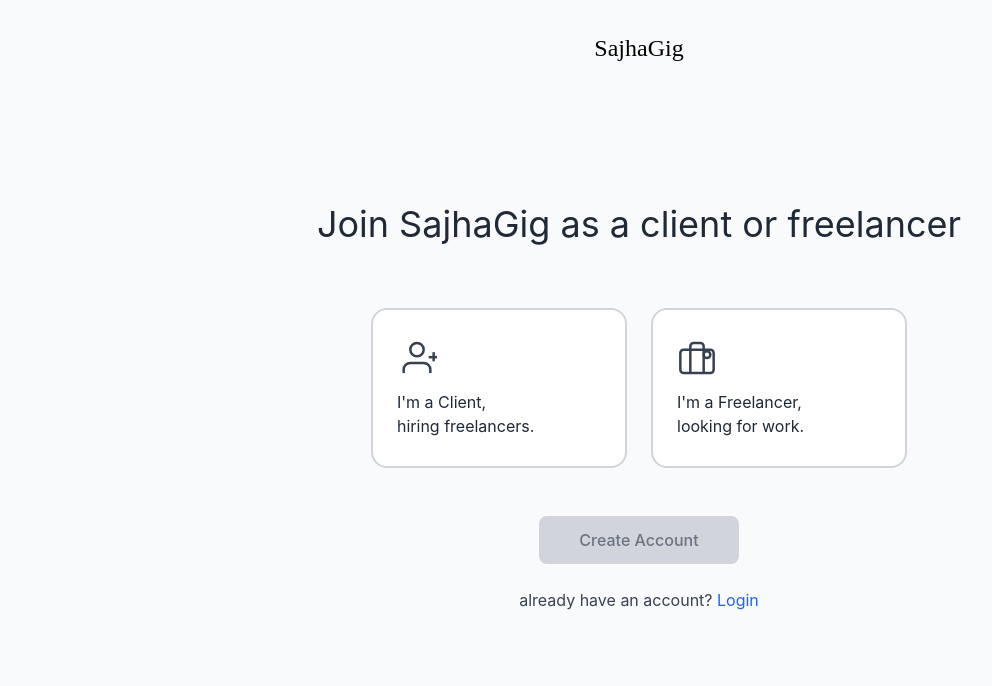
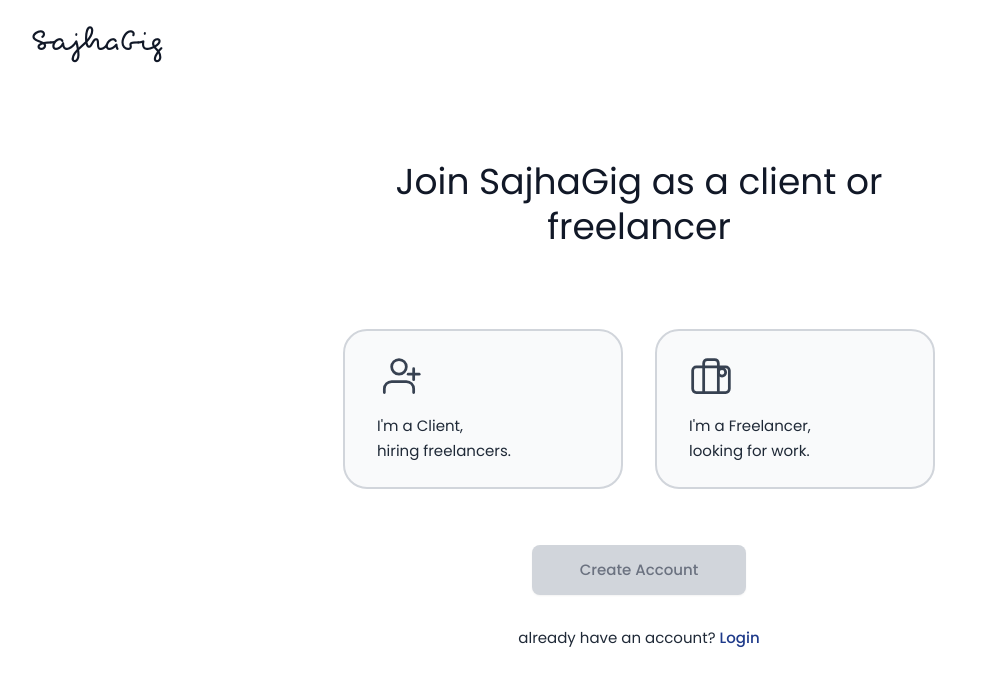
Before and after one commit to ProgNoobO1/SajhaGig, a React (Create React App) app: page /signup in a window 1280 px wide. Shown: the top 686 px of the page, without its empty margins (1-993 px from the left). Built offline with nearby package versions, Linux system fonts and the light colour scheme.

Commit message:
Signup page frontend

```diff
--- a/public/index.html
+++ b/public/index.html
@@ -15,6 +15,10 @@
       user's mobile device or desktop. See https://developers.google.com/web/fundamentals/web-app-manifest/
     -->
     <link rel="manifest" href="%PUBLIC_URL%/manifest.json" />
+    <!-- Google Fonts - Poppins -->
+    <link rel="preconnect" href="https://fonts.googleapis.com">
+    <link rel="preconnect" href="https://fonts.gstatic.com" crossorigin>
+    <link href="https://fonts.googleapis.com/css2?family=Poppins:wght@300;400;500;600;700&display=swap" rel="stylesheet">
     <!--
       Notice the use of %PUBLIC_URL% in the tags above.
       It will be replaced with the URL of the `public` folder during the build.
@@ -24,7 +28,7 @@
       work correctly both with client-side routing and a non-root public URL.
       Learn how to configure a non-root public URL by running `npm run build`.
     -->
-    <title>React App</title>
+    <title>SajhaGig</title>
   </head>
   <body>
     <noscript>You need to enable JavaScript to run this app.</noscript>
--- a/src/index.css
+++ b/src/index.css
@@ -16,3 +16,10 @@
   font-family: source-code-pro, Menlo, Monaco, Consolas, 'Courier New',
     monospace;
 }
+
+@font-face {
+  font-family: 'LogoFont';
+  src: url('/public/fonts/Pecita.otf') format('opentype');
+  font-weight: normal;
+  font-style: normal;
+}
--- a/src/pages/Home.js
+++ b/src/pages/Home.js
@@ -3,22 +3,22 @@
 
 const Home = () => {
   return (
-    <div className="min-h-screen bg-gray-50 flex flex-col items-center justify-center px-4">
+    <div className="min-h-screen bg-white flex flex-col items-center justify-center px-4">
       <div className="text-center">
-        <h1 className="text-5xl font-handwritten mb-4 text-gray-800">SajhaGig</h1>
-        <p className="text-xl text-gray-600 mb-8">
+        <h1 className="text-5xl font-logo mb-4 text-gray-900">SajhaGig</h1>
+        <p className="text-xl text-gray-700 mb-8">
           Connect with talented freelancers or find your next project
         </p>
         <div className="flex gap-4 justify-center">
           <Link
             to="/signup"
-            className="px-8 py-3 bg-blue-700 text-white rounded-lg font-medium hover:bg-blue-800 transition-all duration-200"
+            className="px-8 py-3 bg-primary-blue text-white rounded-lg font-medium hover:bg-[#1e40af] transition-all duration-300 shadow-sm hover:shadow-md"
           >
             Sign Up
           </Link>
           <Link
             to="/login"
-            className="px-8 py-3 bg-white text-blue-700 border-2 border-blue-700 rounded-lg font-medium hover:bg-blue-50 transition-all duration-200"
+            className="px-8 py-3 bg-white text-primary-blue border-2 border-primary-blue rounded-lg font-medium hover:bg-blue-50 transition-all duration-300"
           >
             Login
           </Link>
--- a/src/pages/Signup.js
+++ b/src/pages/Signup.js
@@ -8,79 +8,81 @@
   };
 
   return (
-    <div className="min-h-screen bg-gray-50 flex flex-col">
+    <div className="min-h-screen bg-white flex flex-col font-sans">
       {/* Logo */}
-      <div className="p-8">
-        <h1 className="text-2xl font-handwritten">SajhaGig</h1>
+      <div className="px-8 py-6">
+        <h1 className="text-4xl font-logo text-gray-900 text-left">SajhaGig</h1>
       </div>
 
       {/* Main Content */}
-      <div className="flex-1 flex flex-col items-center justify-center px-4 -mt-20">
+      <div className="flex-1 flex flex-col items-center justify-center px-4 pb-20">
         {/* Heading */}
-        <h2 className="text-3xl md:text-4xl font-normal text-gray-800 mb-16 text-center">
+        <h2 className="text-[32px] md:text-[36px] font-sans text-gray-900 mb-20 text-center max-w-2xl leading-tight">
           Join SajhaGig as a client or freelancer
         </h2>
 
         {/* Role Selection Cards */}
-        <div className="flex flex-col md:flex-row gap-6 mb-12">
+        <div className="flex flex-col md:flex-row gap-8 mb-14">
           {/* Client Card */}
           <button
             onClick={() => handleRoleSelect('client')}
-            className={`w-64 h-40 rounded-2xl border-2 transition-all duration-200 flex flex-col items-start justify-center p-6 ${
-              selectedRole === 'client'
-                ? 'border-blue-600 bg-blue-50'
-                : 'border-gray-300 bg-white hover:border-gray-400'
-            }`}
+            className={`w-[280px] h-[160px] rounded-3xl border-2 transition-all duration-300 flex flex-col items-start justify-center px-8 py-6 ${selectedRole === 'client'
+                ? 'border-primary-blue bg-blue-50'
+                : 'border-gray-300 bg-gray-50 hover:border-gray-400 hover:bg-gray-100'
+              }`}
           >
-            <div className="mb-3">
+            <div className="mb-4">
               <svg
-                width="40"
-                height="40"
+                width="44"
+                height="44"
                 viewBox="0 0 24 24"
                 fill="none"
                 stroke="currentColor"
                 strokeWidth="1.5"
-                className={selectedRole === 'client' ? 'text-blue-600' : 'text-gray-700'}
+                strokeLinecap="round"
+                strokeLinejoin="round"
+                className={selectedRole === 'client' ? 'text-primary-blue' : 'text-gray-700'}
               >
                 <path d="M20 21v-2a4 4 0 0 0-4-4H8a4 4 0 0 0-4 4v2" />
                 <circle cx="12" cy="7" r="4" />
-                <path d="M22 8.5V14" />
-                <path d="M19 11.5h6" />
+                <line x1="23" y1="11" x2="17" y2="11" />
+                <line x1="20" y1="8" x2="20" y2="14" />
               </svg>
             </div>
-            <div className={`text-left ${selectedRole === 'client' ? 'text-blue-600' : 'text-gray-800'}`}>
-              <p className="text-base font-normal">I'm a Client,</p>
-              <p className="text-base font-normal">hiring freelancers.</p>
+            <div className={`text-left ${selectedRole === 'client' ? 'text-primary-blue' : 'text-gray-800'}`}>
+              <p className="text-[15px] font-normal leading-relaxed">I'm a Client,</p>
+              <p className="text-[15px] font-normal leading-relaxed">hiring freelancers.</p>
             </div>
           </button>
 
           {/* Freelancer Card */}
           <button
             onClick={() => handleRoleSelect('freelancer')}
-            className={`w-64 h-40 rounded-2xl border-2 transition-all duration-200 flex flex-col items-start justify-center p-6 ${
-              selectedRole === 'freelancer'
-                ? 'border-blue-600 bg-blue-50'
-                : 'border-gray-300 bg-white hover:border-gray-400'
-            }`}
+            className={`w-[280px] h-[160px] rounded-3xl border-2 transition-all duration-300 flex flex-col items-start justify-center px-8 py-6 ${selectedRole === 'freelancer'
+                ? 'border-primary-blue bg-blue-50'
+                : 'border-gray-300 bg-gray-50 hover:border-gray-400 hover:bg-gray-100'
+              }`}
           >
-            <div className="mb-3">
+            <div className="mb-4">
               <svg
-                width="40"
-                height="40"
+                width="44"
+                height="44"
                 viewBox="0 0 24 24"
                 fill="none"
                 stroke="currentColor"
                 strokeWidth="1.5"
-                className={selectedRole === 'freelancer' ? 'text-blue-600' : 'text-gray-700'}
+                strokeLinecap="round"
+                strokeLinejoin="round"
+                className={selectedRole === 'freelancer' ? 'text-primary-blue' : 'text-gray-700'}
               >
                 <rect x="2" y="7" width="20" height="14" rx="2" ry="2" />
                 <path d="M16 21V5a2 2 0 0 0-2-2h-4a2 2 0 0 0-2 2v16" />
                 <circle cx="18" cy="10" r="2" />
               </svg>
             </div>
-            <div className={`text-left ${selectedRole === 'freelancer' ? 'text-blue-600' : 'text-gray-800'}`}>
-              <p className="text-base font-normal">I'm a Freelancer,</p>
-              <p className="text-base font-normal">looking for work.</p>
+            <div className={`text-left ${selectedRole === 'freelancer' ? 'text-primary-blue' : 'text-gray-800'}`}>
+              <p className="text-[15px] font-normal leading-relaxed">I'm a Freelancer,</p>
+              <p className="text-[15px] font-normal leading-relaxed">looking for work.</p>
             </div>
           </button>
         </div>
@@ -88,23 +90,22 @@
         {/* Action Button */}
         <button
           disabled={!selectedRole}
-          className={`px-10 py-3 rounded-lg font-medium transition-all duration-200 mb-6 ${
-            selectedRole
-              ? 'bg-blue-700 text-white hover:bg-blue-800'
+          className={`px-12 py-3.5 rounded-lg font-medium text-[15px] transition-all duration-300 mb-8 shadow-sm ${selectedRole
+              ? 'bg-primary-blue text-white hover:bg-[#1e40af] shadow-md'
               : 'bg-gray-300 text-gray-500 cursor-not-allowed'
-          }`}
+            }`}
         >
           {selectedRole === 'client'
             ? 'Join As Client'
             : selectedRole === 'freelancer'
-            ? 'Join As Freelancer'
-            : 'Create Account'}
+              ? 'Join As Freelancer'
+              : 'Create Account'}
         </button>
 
         {/* Login Link */}
-        <p className="text-gray-700">
+        <p className="text-gray-800 text-[15px]">
           already have an account?{' '}
-          <a href="/login" className="text-blue-600 hover:underline">
+          <a href="/login" className="text-primary-blue hover:underline font-medium">
             Login
           </a>
         </p>
--- a/tailwind.config.js
+++ b/tailwind.config.js
@@ -1,12 +1,17 @@
 /** @type {import('tailwindcss').Config} */
 module.exports = {
   content: [
-    "./src/**/*.{js,jsx,html}",
+    "./src/**/*.{js,jsx,ts,tsx}",
   ],
   theme: {
     extend: {
       fontFamily: {
+        'sans': ['Poppins', 'sans-serif'],
         'handwritten': ['Brush Script MT', 'cursive'],
+        'logo': ['LogoFont', 'sans-serif'],
+      },
+      colors: {
+        'primary-blue': '#1E3A8A',
       },
     },
   },
```
Also changed, not shown: public/fonts/Pecita.otf (added).
